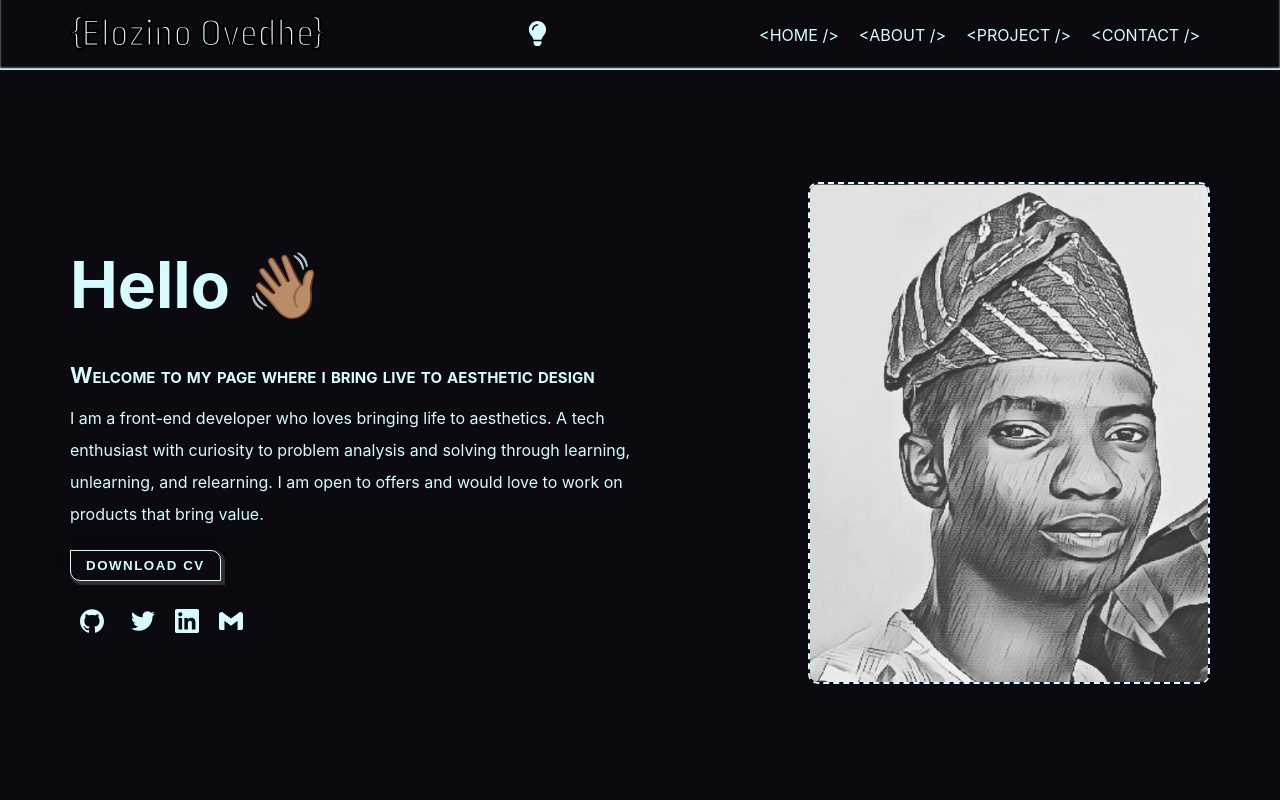
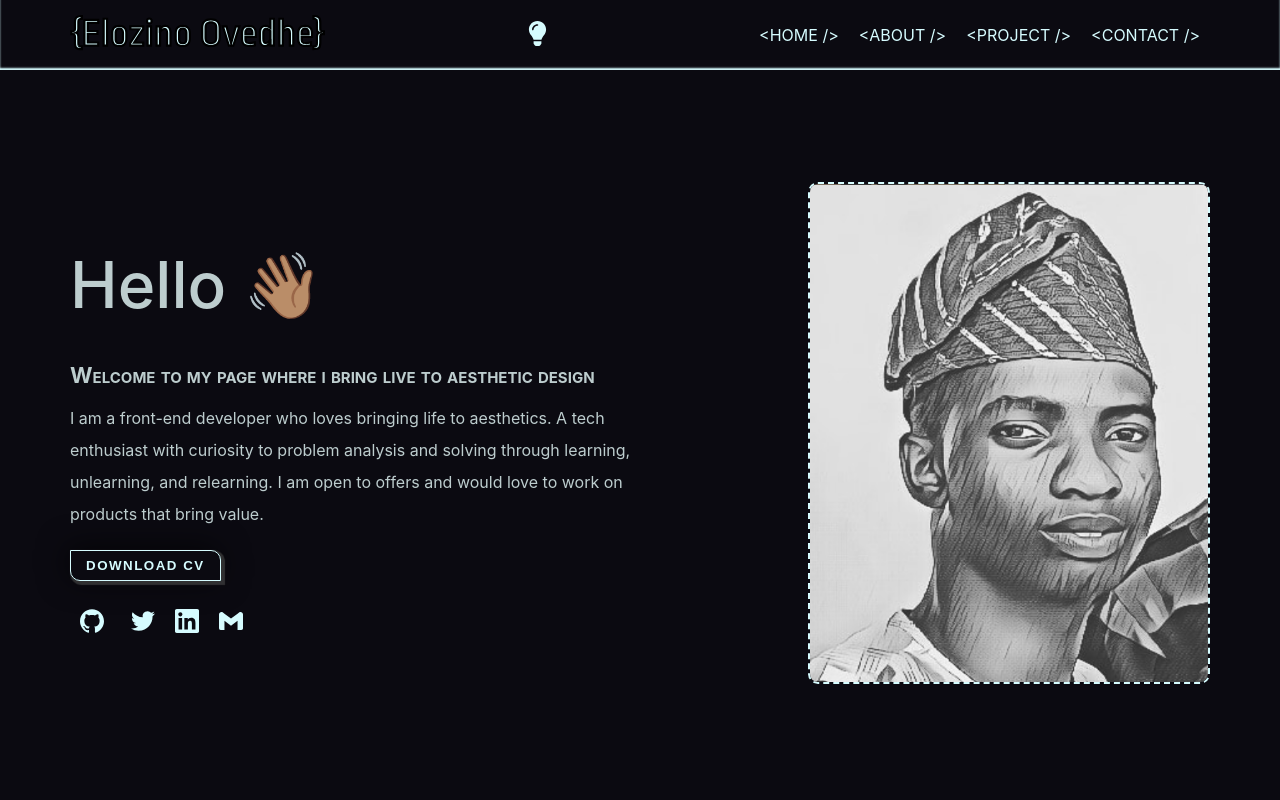
Before and after one commit to Elozino/portfolio-in-react, a React (Create React App) app: page / in a window 1280 px wide. Shown: the top 800 px of the page. Built offline with nearby package versions, Linux system fonts and the light colour scheme.

Commit message:
added email

```diff
--- a/src/component/Main/Main.jsx
+++ b/src/component/Main/Main.jsx
@@ -8,7 +8,8 @@ function Main() {
     return (
         <main>
             <div className="main-body">
-                <h1>Hello 👋🏽</h1>
+                <p className="greet">Hello 👋🏽</p>
+
                 <h2>Welcome to my page where i bring live to aesthetic design</h2>
                 <p>I am a front-end developer who loves bringing life to aesthetics.
                     A tech enthusiast with curiosity to problem analysis and solving through learning, unlearning, and relearning.
@@ -23,8 +24,6 @@ function Main() {
                     <a href="https://www.linkedin.com/in/elozino-ovedhe-42768915b/"><Icon.SiLinkedin /></a>
                     <a href="mailto:ovedhee@gmail.com"><Icon.SiGmail /></a>
 
-
-
                 </div>
             </div>
 
--- a/src/component/Main/main.css
+++ b/src/component/Main/main.css
@@ -10,10 +10,13 @@ main{
     width: 70%;
     margin-right: 15%;
     line-height: 2;
+    color: #bdcdce;
 }
 
-.main-body h1{
+.greet{
     font-size: 5vw;
+    font-weight: 500;
+
 }
 
 .main-body h2{
@@ -70,7 +73,7 @@ main img{
         width: 100%;
         margin-right: 0;
     }
-    .main-body h1{
+    .main-body .greet{
         font-size: 5vw;
     }
 
--- a/src/index.css
+++ b/src/index.css
@@ -3,7 +3,7 @@ body {
   padding: 0;
   box-sizing: border-box;
   background-color: rgb(11, 10, 17);
-  color: #D6FCFF;
+  color: #bdcdce;
   font-family: -apple-system, BlinkMacSystemFont, 'Segoe UI', 'Roboto', 'Oxygen',
     'Ubuntu', 'Cantarell', 'Fira Sans', 'Droid Sans', 'Helvetica Neue',
     sans-serif;
@@ -13,5 +13,4 @@ body {
 
 code {
   font-family: source-code-pro, Menlo, Monaco, Consolas, 'Courier New',
-    monospace;
 }
```
